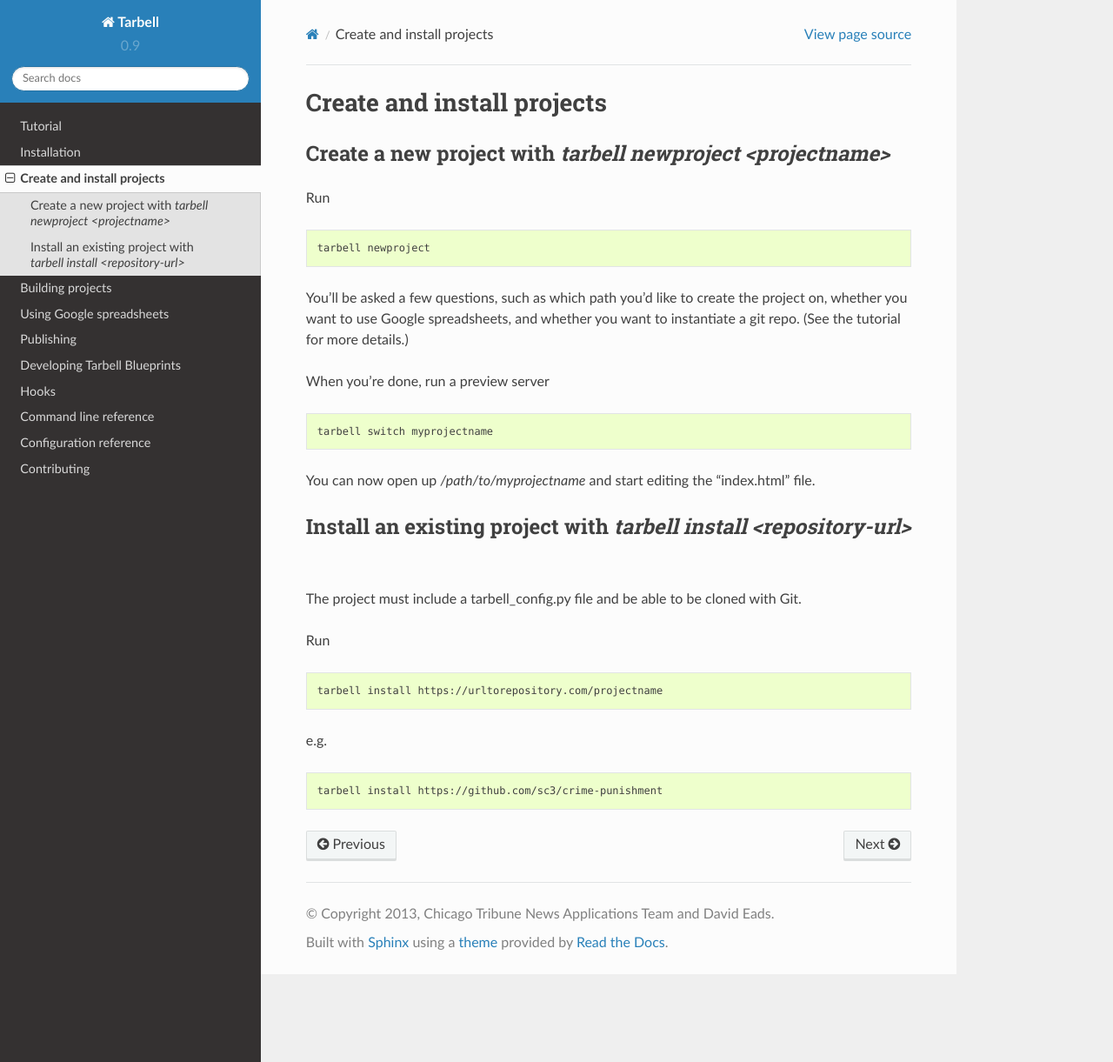
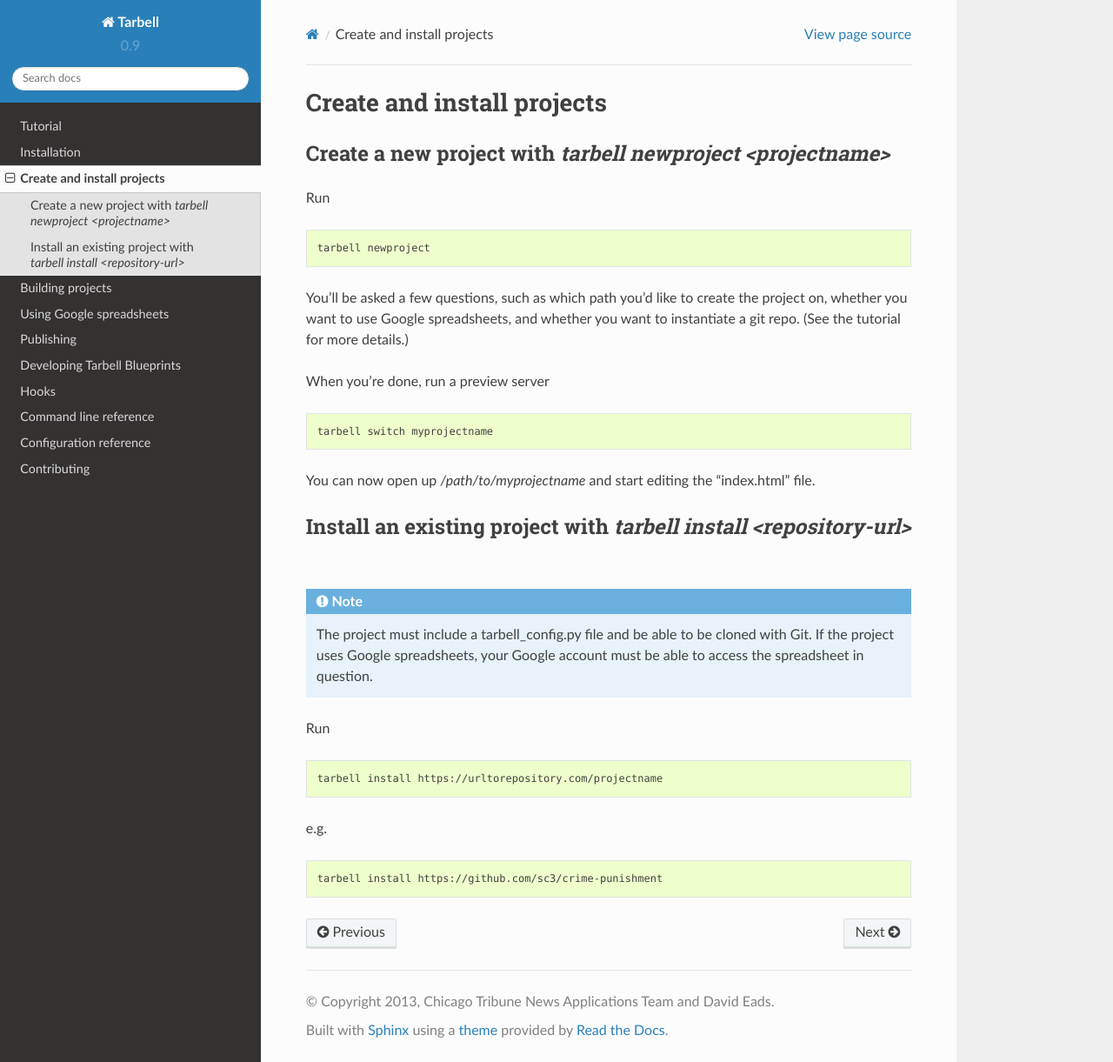
Before and after one commit to tarbell-project/tarbell, a Sphinx documentation site: the page built from tarbell/docs/create.rst, in a window 1280 px wide and 1221 px high. Shown: the whole window at 87% size. Built offline with Sphinx 7.4.7 and the Read the Docs theme 2.0.0, drawn with Linux system fonts in a browser that asks for light colours; pages that are not in the unit, such as notebooks, are missing from menus.

Commit message:
add google spreadsheet note to tarbell install reference

```diff
--- a/tarbell/docs/create.rst
+++ b/tarbell/docs/create.rst
@@ -27,7 +27,12 @@ file.
 
 Install an existing project with `tarbell install <repository-url>`
 -------------------------------------------------------------------
-The project must include a tarbell_config.py file and be able to be cloned with Git.
+
+.. note::
+
+  The project must include a tarbell_config.py file and be able to be cloned with Git.
+  If the project uses Google spreadsheets, your Google account must be able to access
+  the spreadsheet in question.
 
 Run
 
```
